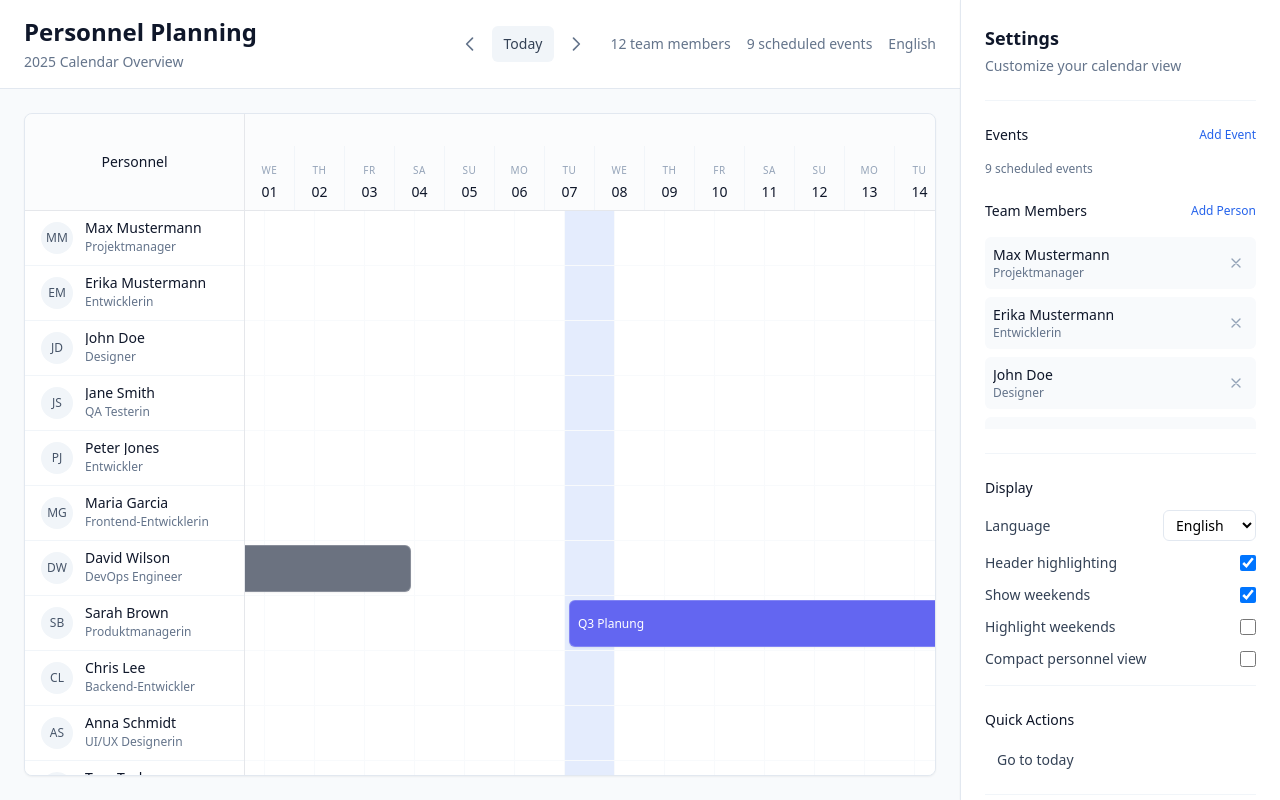
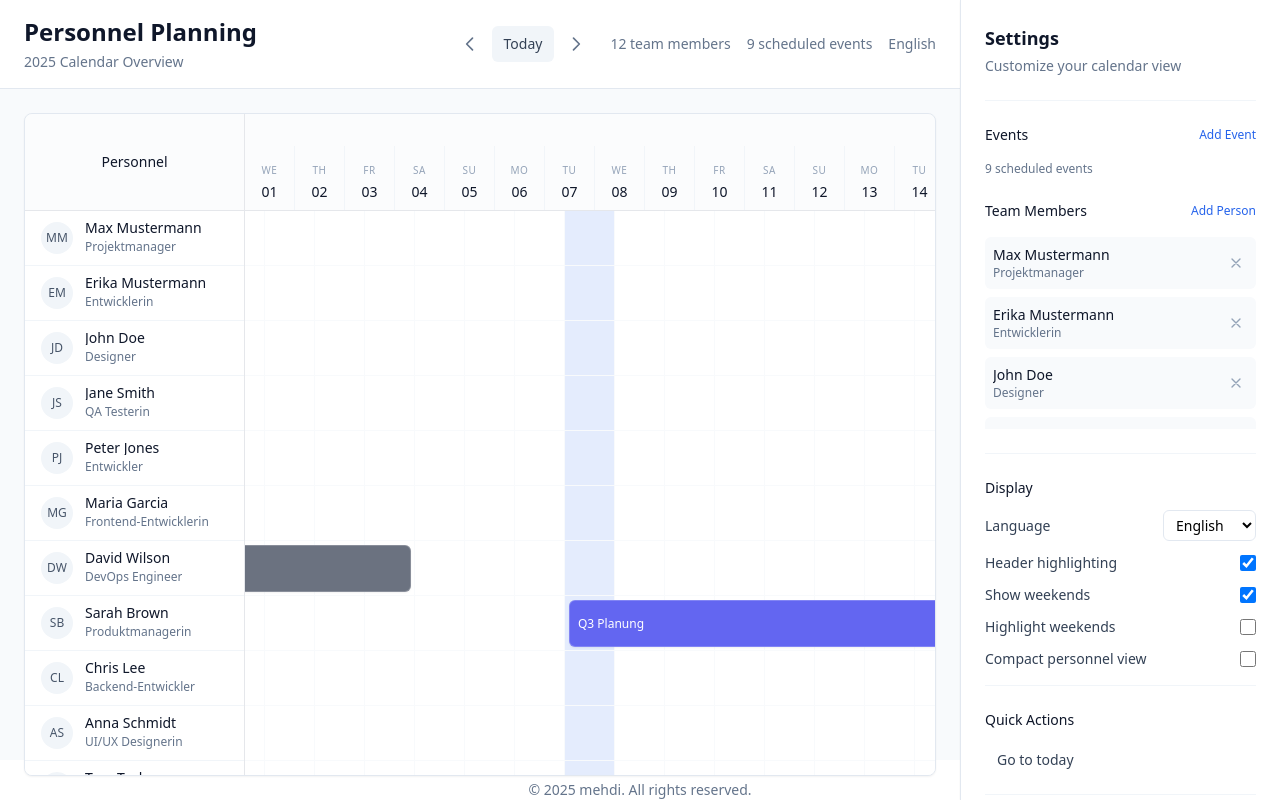
Before and after one commit to Mahdi-Golriz/calendar-svelte, a SvelteKit app: page / in a window 1280 px wide. Built offline with nearby package versions, Linux system fonts and the light colour scheme.

Commit message:
Refactor main layout to apply background color and adjust height for header

```diff
--- a/src/routes/+page.svelte
+++ b/src/routes/+page.svelte
@@ -242,7 +242,7 @@
     <script src="https://cdn.tailwindcss.com"></script>
 </svelte:head>
 
-<main class="bg-slate-50 min-h-screen">
+<main>
     <div class="flex h-screen">
         <!-- Main Content Area -->
         <div class="flex-1 flex flex-col overflow-hidden">
@@ -400,3 +400,16 @@
         </div>
     {/if}
 </main>
+
+<footer class="absolute bottom-0 left-0 w-full text-center text-sm text-slate-500 ">
+        © 2025 mehdi. All rights reserved.
+</footer>
+
+
+
+<style>
+    main{
+        @apply bg-slate-50;
+        height: calc(100vh - 40px); /* Adjust for header height */
+    }
+</style>
```
